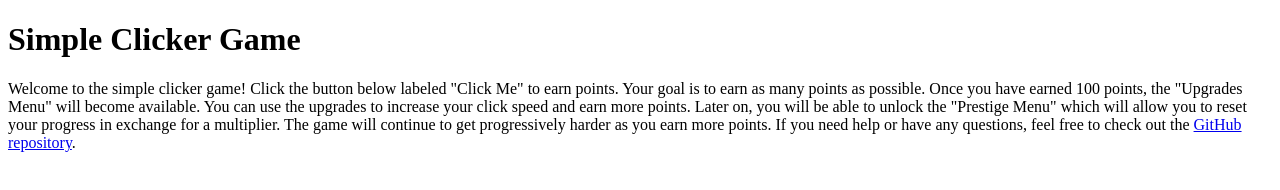
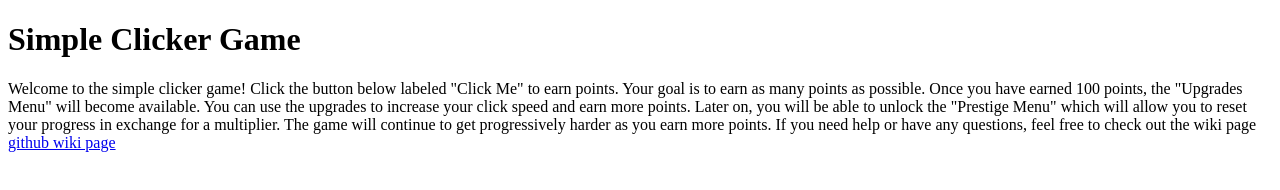
Before and after one commit to DramoraFramei/Clicker-Games, a plain HTML site: page Simple Clicker Game/index.html in a window 1280 px wide. Drawn offline with Linux system fonts and the light colour scheme.

Commit message:
Update index.html

```diff
--- a/Simple Clicker Game/index.html
+++ b/Simple Clicker Game/index.html
@@ -6,6 +6,6 @@
 
     <body>
         <h1>Simple Clicker Game</h1>
-        <p>Welcome to the simple clicker game! Click the button below labeled "Click Me" to earn points. Your goal is to earn as many points as possible. Once you have earned 100 points, the "Upgrades Menu" will become available. You can use the upgrades to increase your click speed and earn more points. Later on, you will be able to unlock the "Prestige Menu" which will allow you to reset your progress in exchange for a multiplier. The game will continue to get progressively harder as you earn more points. If you need help or have any questions, feel free to check out the <a href="https://github.com/your-username/your-repo-name">GitHub repository</a>.</p>
+        <p>Welcome to the simple clicker game! Click the button below labeled "Click Me" to earn points. Your goal is to earn as many points as possible. Once you have earned 100 points, the "Upgrades Menu" will become available. You can use the upgrades to increase your click speed and earn more points. Later on, you will be able to unlock the "Prestige Menu" which will allow you to reset your progress in exchange for a multiplier. The game will continue to get progressively harder as you earn more points. If you need help or have any questions, feel free to check out the wiki page <a href="https://github.com/DramoraFramei/Clicker-Games/wiki">github wiki page</a></p>
     </body>
 </html>
```
